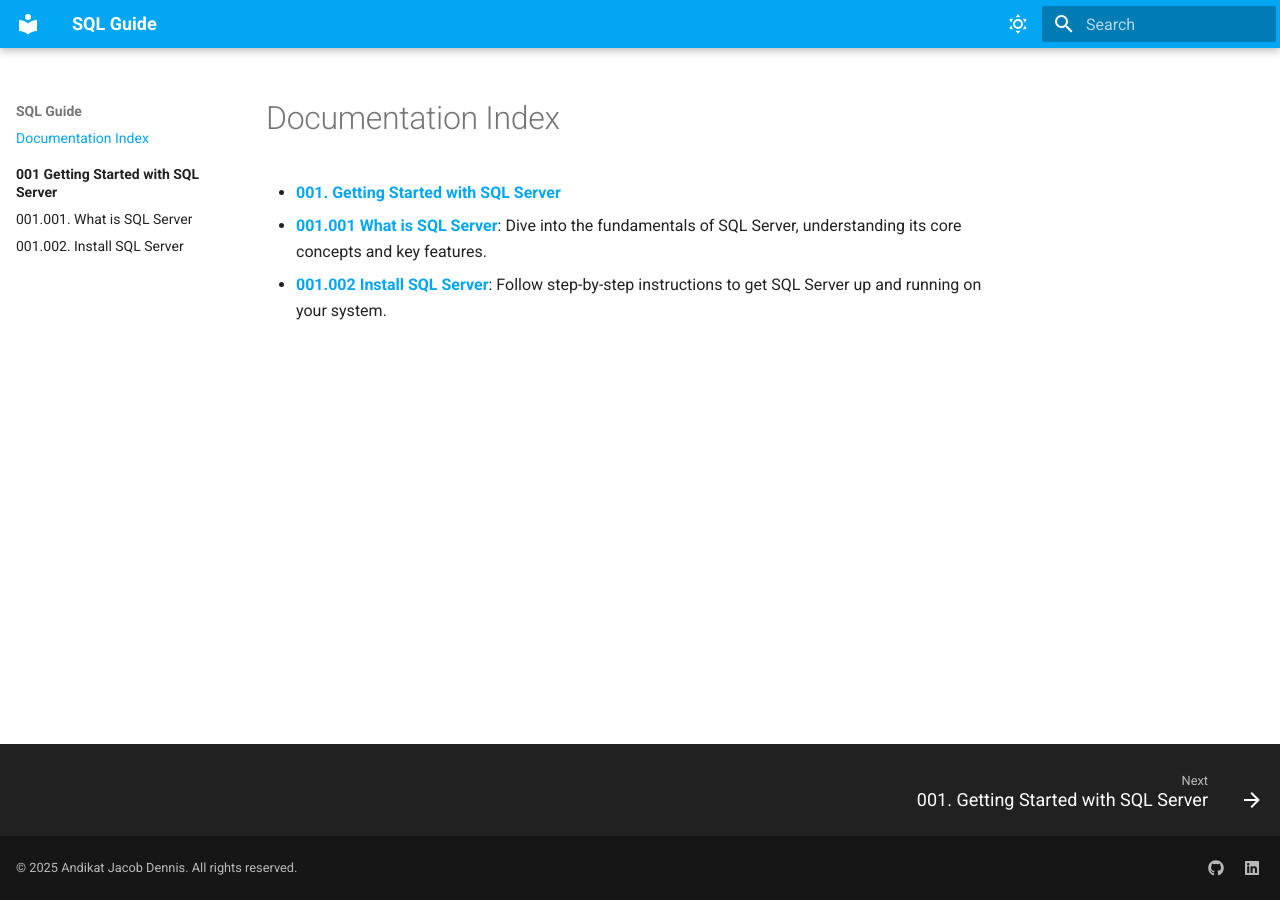
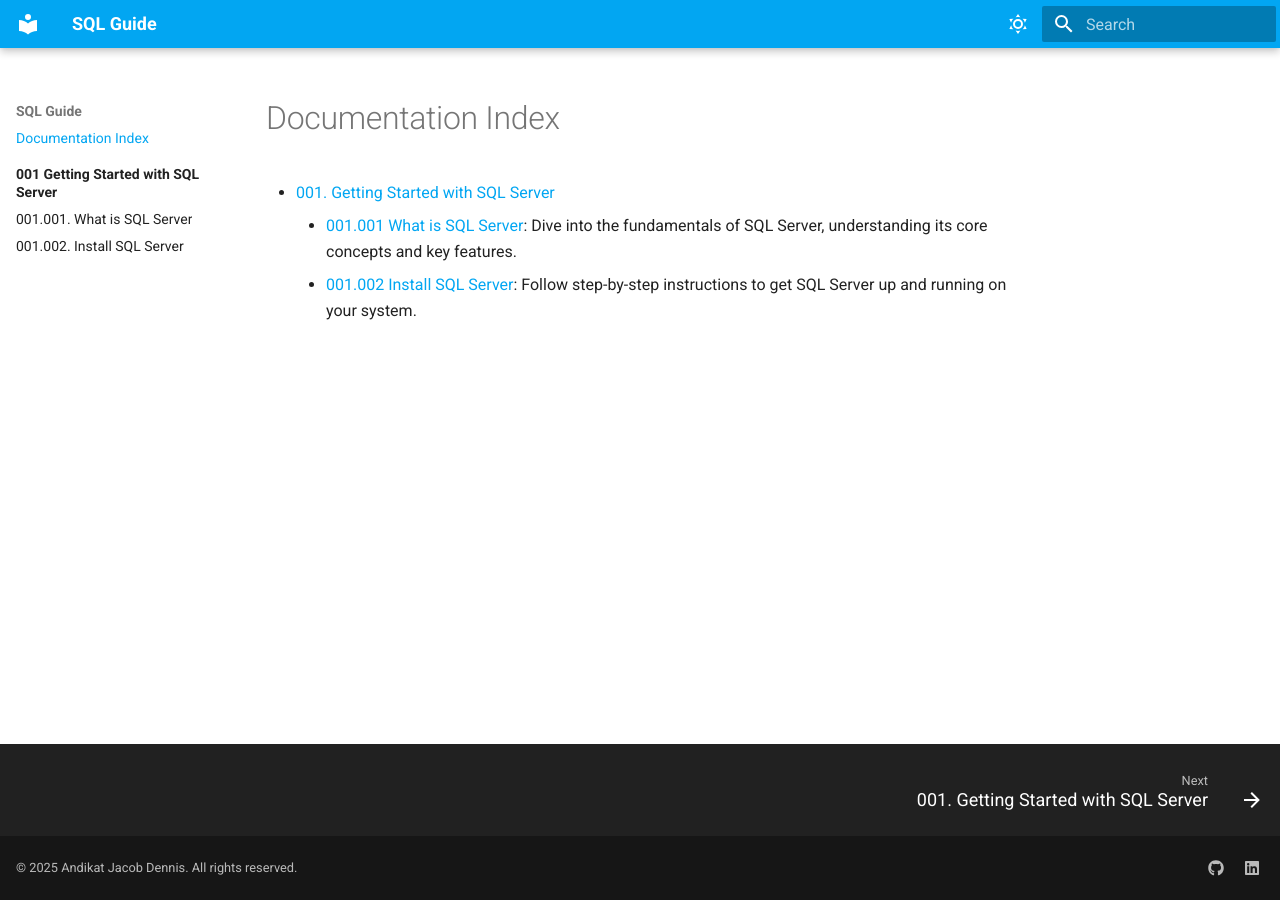
Before and after one commit to andikatjacobdennis/SQL_Guide, an MkDocs documentation site: the page built from docs/index.md, in a window 1280 px wide. Built offline with MkDocs 1.6.1 and Material for MkDocs 9.7.7, drawn with Linux system fonts in a browser that asks for light colours.

```diff
--- a/docs/index.md
+++ b/docs/index.md
@@ -1,5 +1,5 @@
 # Documentation Index
 
-- **[001. Getting Started with SQL Server](001_Getting_Started_with_SQL_Server/index.md)**
-  * **[001.001 What is SQL Server](001_Getting_Started_with_SQL_Server/001.001.What_is_SQL_Server.md)**: Dive into the fundamentals of SQL Server, understanding its core concepts and key features.
-  * **[001.002 Install SQL Server](001_Getting_Started_with_SQL_Server/001.002.Install_SQL_Server.md)**: Follow step-by-step instructions to get SQL Server up and running on your system.
+- [001. Getting Started with SQL Server](001_Getting_Started_with_SQL_Server/index.md)
+      - [001.001 What is SQL Server](001_Getting_Started_with_SQL_Server/001.001.What_is_SQL_Server.md): Dive into the fundamentals of SQL Server, understanding its core concepts and key features.
+      - [001.002 Install SQL Server](001_Getting_Started_with_SQL_Server/001.002.Install_SQL_Server.md): Follow step-by-step instructions to get SQL Server up and running on your system.
--- a/mkdocs.yml
+++ b/mkdocs.yml
@@ -51,7 +51,7 @@ extra:
     separator: '[\s\-\.]' # Added period as a separator for better search results
   social:
     - icon: fontawesome/brands/github
-      link: https://github.com/andikatjacobdennis/SQL/ # Changed to the SQL Server repo link for direct relevance
+      link: https://github.com/andikatjacobdennis/SQL_Guide/ # Changed to the SQL Server repo link for direct relevance
     - icon: fontawesome/brands/linkedin # Added LinkedIn for professional presence
       link: https://www.linkedin.com/in/andikatjacobdennis/ # REPLACE with your LinkedIn profile URL!
   generator: false # Hide the "Built with MkDocs" footer for a cleaner look
```
